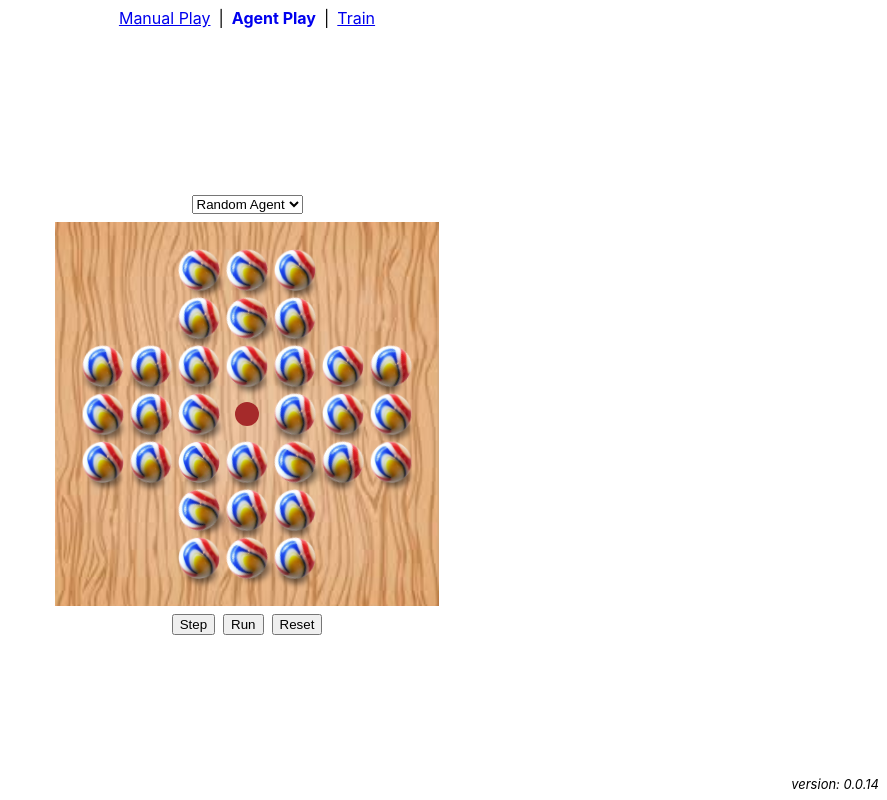
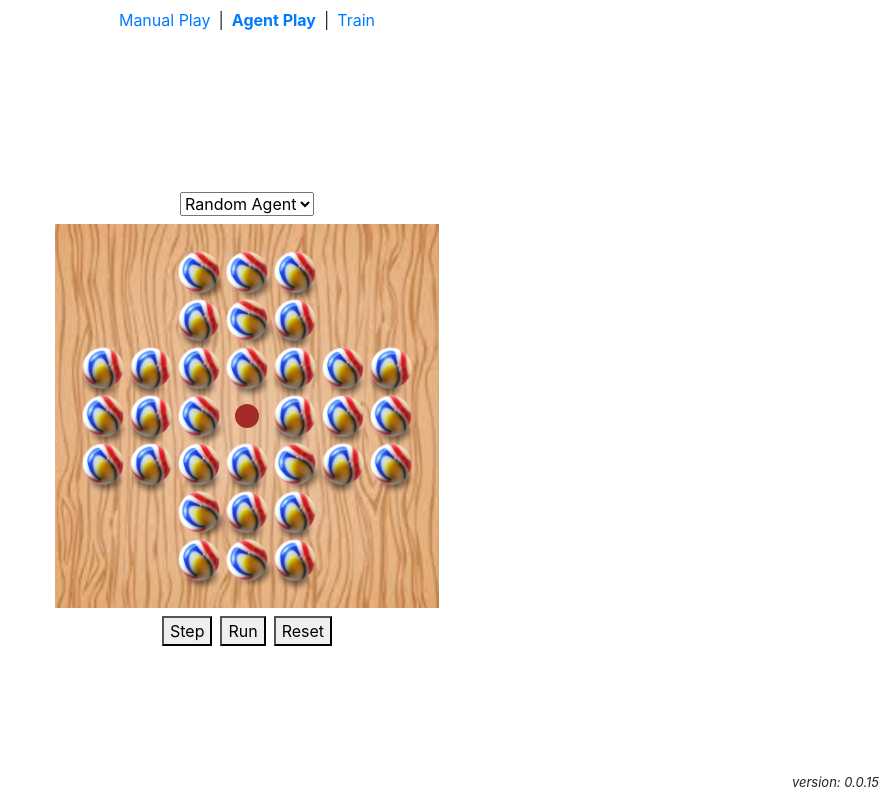
Before and after one commit to taylorjg/solitaire-rl-web, a React (Create React App) app: page /agent-play in a window 1280 px wide. Shown: the whole page, without its empty margins (393-1280 px from the left). Built offline with nearby package versions, Linux system fonts and the light colour scheme.

Commit message:
Add Bootstrap, allow agent to be set via query param

```diff
--- a/package.json
+++ b/package.json
@@ -1,6 +1,6 @@
 {
   "name": "solitaire-rl-web",
-  "version": "0.0.14",
+  "version": "0.0.15",
   "description": "Solve Solitaire using reinforcement learning",
   "private": true,
   "dependencies": {
@@ -9,10 +9,12 @@
     "@testing-library/react": "^11.2.2",
     "@testing-library/user-event": "^12.5.0",
     "axios": "^0.21.0",
+    "bootstrap": "^4.5.3",
     "connect-history-api-fallback": "^1.6.0",
     "express": "^4.17.1",
     "morgan": "^1.10.0",
     "react": "^17.0.1",
+    "react-bootstrap": "^1.4.0",
     "react-dom": "^17.0.1",
     "react-router-dom": "^5.2.0",
     "react-scripts": "4.0.1",
--- a/src/AgentPlayView.css
+++ b/src/AgentPlayView.css
@@ -37,3 +37,8 @@
 .board-controls-below * {
   margin: 0 .25rem;
 }
+
+.alert-wrapper {
+  position: fixed;
+  bottom: .5rem;
+}
--- a/src/AgentPlayView.js
+++ b/src/AgentPlayView.js
@@ -1,29 +1,35 @@
 import { useEffect, useRef, useState } from 'react'
+import { useLocation } from 'react-router-dom'
+import Alert from 'react-bootstrap/Alert'
 import Board from './Board'
 import * as rl from './solitaire-rl'
 import './AgentPlayView.css'
 
 const modelPath = '/models/model.json'
 
+const useQuery = () => new URLSearchParams(useLocation().search)
+
 const AgentPlayView = () => {
 
+  const query = useQuery()
+  const [selectedAgent, setSelectedAgent] = useState(() => query.get('agent'))
   const [agent, setAgent] = useState(null)
   const [resetBoard, setResetBoard] = useState(true)
   const [entries, setEntries] = useState(agent?.entries() ?? [])
   const [action, setAction] = useState(null)
   const [running, setRunning] = useState(false)
+  const [fetchingModel, setFetchingModel] = useState(false)
+  const [errorMessage, setErrorMessage] = useState(null)
 
   useEffect(() => {
     if (agent) {
       agent.reset()
-      setResetBoard(true)
       setEntries(agent.entries())
-      setAction(null)
     } else {
-      setResetBoard(true)
       setEntries([])
-      setAction(null)
     }
+    setResetBoard(true)
+    setAction(null)
   }, [agent])
 
   const runInterval = useRef(null)
@@ -33,7 +39,7 @@ const AgentPlayView = () => {
     return () => clearInterval(runInterval.current)
   }, [])
 
-  useEffect(() => changeAgent('randomAgent'), [])
+  useEffect(() => makeAgent(selectedAgent), [selectedAgent])
 
   const onStep = () => {
     const stepResult = agent.step()
@@ -71,14 +77,25 @@ const AgentPlayView = () => {
     }
   }
 
-  const changeAgent = async agentName => {
+  const makeAgent = async agentName => {
     switch (agentName) {
-      case 'trainedAgent': {
-        const agent = await rl.makeTrainedAgent(modelPath)
-        setAgent(agent)
+
+      case 'trained': {
+        setFetchingModel(true)
+        try {
+          setErrorMessage(null)
+          const agent = await rl.makeTrainedAgent(modelPath)
+          setAgent(agent)
+        } catch (error) {
+          setErrorMessage(error.message)
+          setSelectedAgent('random')
+        } finally {
+          setFetchingModel(false)
+        }
         break
       }
-      case 'randomAgent':
+
+      case 'random':
       default: {
         const agent = rl.makeRandomAgent()
         setAgent(agent)
@@ -87,14 +104,18 @@ const AgentPlayView = () => {
     }
   }
 
+  const onChangeSelectedAgent = e => {
+    setSelectedAgent(e.target.value)
+  }
+
   return (
     <div className="agent-play-content">
       <div className="board-wrapper">
 
         <div className="board-controls-above">
-          <select onChange={e => changeAgent(e.target.value)} disabled={running}>
-            <option value="randomAgent">Random Agent</option>
-            <option value="trainedAgent">Trained Agent</option>
+          <select value={selectedAgent} onChange={onChangeSelectedAgent} disabled={running || fetchingModel}>
+            <option value="random">Random Agent</option>
+            <option value="trained">Trained Agent</option>
           </select>
         </div>
 
@@ -115,6 +136,16 @@ const AgentPlayView = () => {
         </div>
 
       </div>
+
+      {
+        errorMessage && (
+          <div className="alert-wrapper">
+            <Alert variant="danger" dismissible onClose={() => setErrorMessage(null)}>
+              {errorMessage}
+            </Alert>
+          </div>
+        )
+      }
     </div>
   )
 }
--- a/src/Navigation.js
+++ b/src/Navigation.js
@@ -20,4 +20,4 @@ const Navigation = () => {
   )
 }
 
-export default Navigation;
+export default Navigation
--- a/src/index.js
+++ b/src/index.js
@@ -1,5 +1,6 @@
 import React from 'react'
 import ReactDOM from 'react-dom'
+import 'bootstrap/dist/css/bootstrap.min.css'
 import './index.css'
 import App from './App'
 import reportWebVitals from './reportWebVitals'
```
Also changed, not shown: 1 other file (tests, documents, lock files or other folders).
